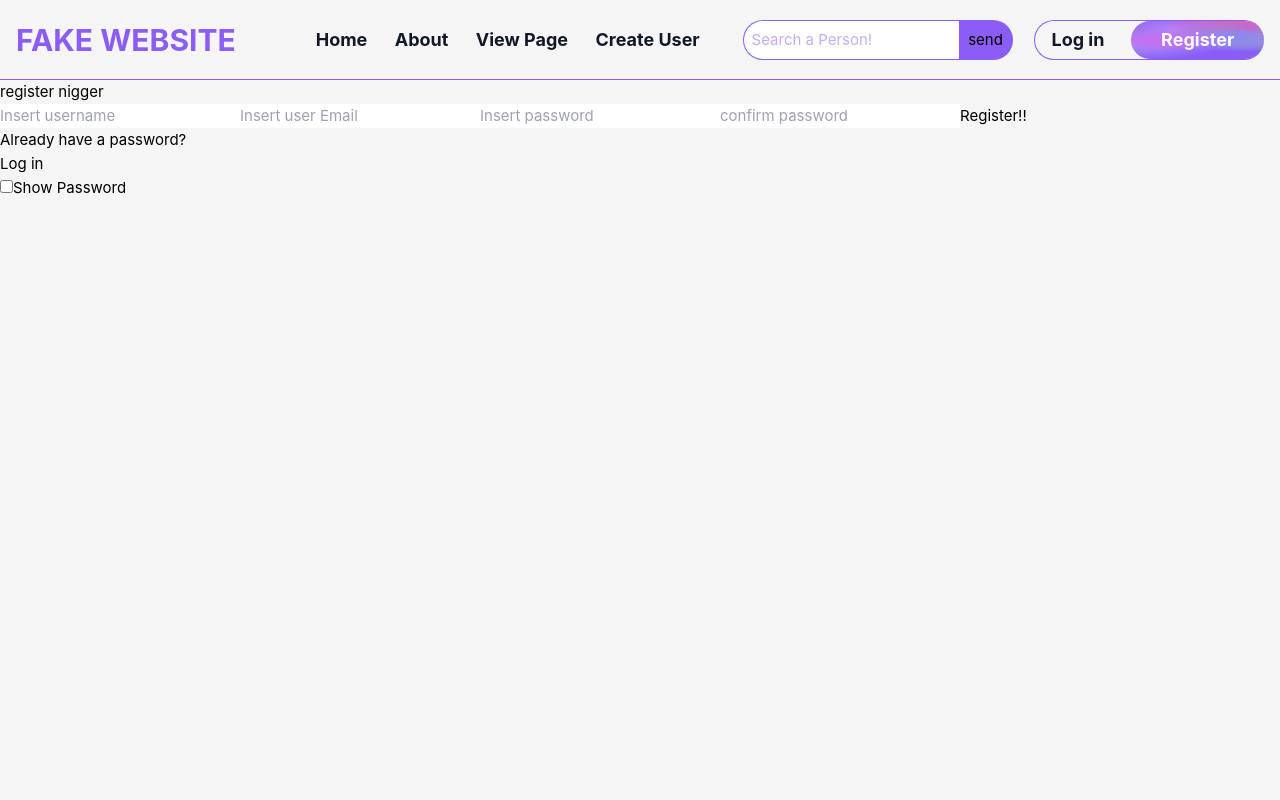
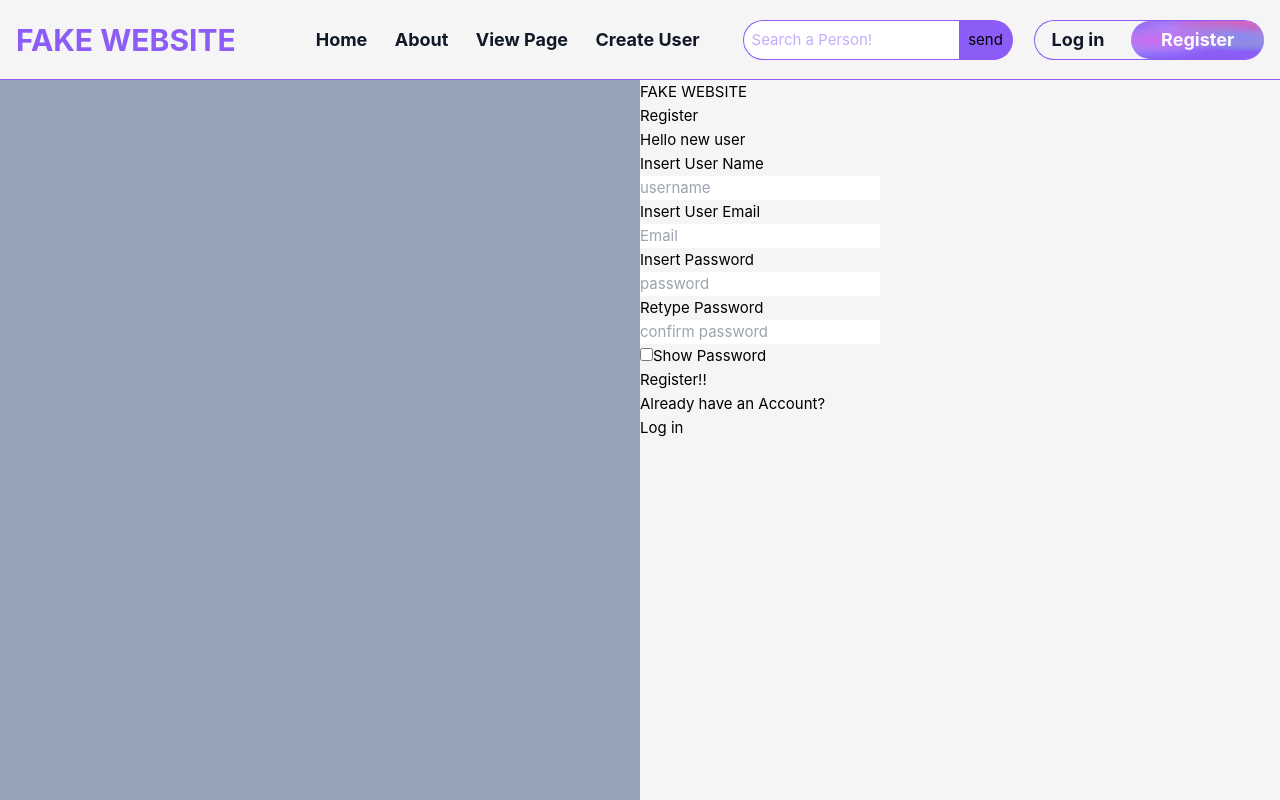
Before and after one commit to LueKely/Fake-Website, a Vue app: page /Register in a window 1280 px wide. Built offline with nearby package versions, Linux system fonts and the light colour scheme.

Commit message:
added sign in template

```diff
--- a/src/views/RegisterUser.vue
+++ b/src/views/RegisterUser.vue
@@ -46,33 +46,60 @@
 </script>
 
 <template>
-	<div class="w-screen h-[90vh] bg-neutral-100">
-		<div></div>
-		<h1>register nigger</h1>
-		<input
-			type="text"
-			v-model="newUser.userName"
-			placeholder="Insert username"
-		/>
-		<input
-			type="text"
-			v-model="newUser.userEmail"
-			placeholder="Insert user Email"
-		/>
+	<div class="w-screen h-[90vh] bg-neutral-100 flex">
+		<!--register -->
+		<div class="w-[50%] h-full bg-slate-400"></div>
+
+		<div class="w-[50%] h-full">
+			<div>
+				<h1>FAKE WEBSITE</h1>
+			</div>
+			<div>
+				<h1>Register</h1>
+				<p>Hello new user</p>
+			</div>
+
+			<div>
+				<h1>Insert User Name</h1>
+				<input type="text" v-model="newUser.userName" placeholder="username" />
+			</div>
+
+			<div>
+				<h1>Insert User Email</h1>
+				<input type="text" v-model="newUser.userEmail" placeholder="Email" />
+			</div>
+
+			<div>
+				<div>
+					<h1>Insert Password</h1>
 					<input
 						:type="passType"
 						v-model="newUser.userPassword"
-			placeholder="Insert password"
+						placeholder="password"
 					/>
-		<input type="password" v-model="checkPass" placeholder="confirm password" />
+				</div>
+
+				<div>
+					<h1>Retype Password</h1>
+					<input
+						type="password"
+						v-model="checkPass"
+						placeholder="confirm password"
+					/>
+				</div>
+			</div>
+
+			<div>
+				<input type="checkbox" id="showPass" v-model="showPass" />
+				<label for="showPass">Show Password</label>
+			</div>
 			<button @click="registerNewUser">Register!!</button>
 			<div>
-			<p>Already have a password?</p>
+				<p>Already have an Account?</p>
 				<router-link to="/Login">Log in</router-link>
 			</div>
 
-		<input type="checkbox" id="showPass" v-model="showPass" />
-		<label for="showPass">Show Password</label>
-		<div v-show="isPassword">Password does not match</div>
+			<div v-show="isPassword">*Password does not match*</div>
+		</div>
 	</div>
 </template>
```
Also changed, not shown: src/assets/sign in.svg (added). Lines whose indentation alone changed are shown as unchanged.
